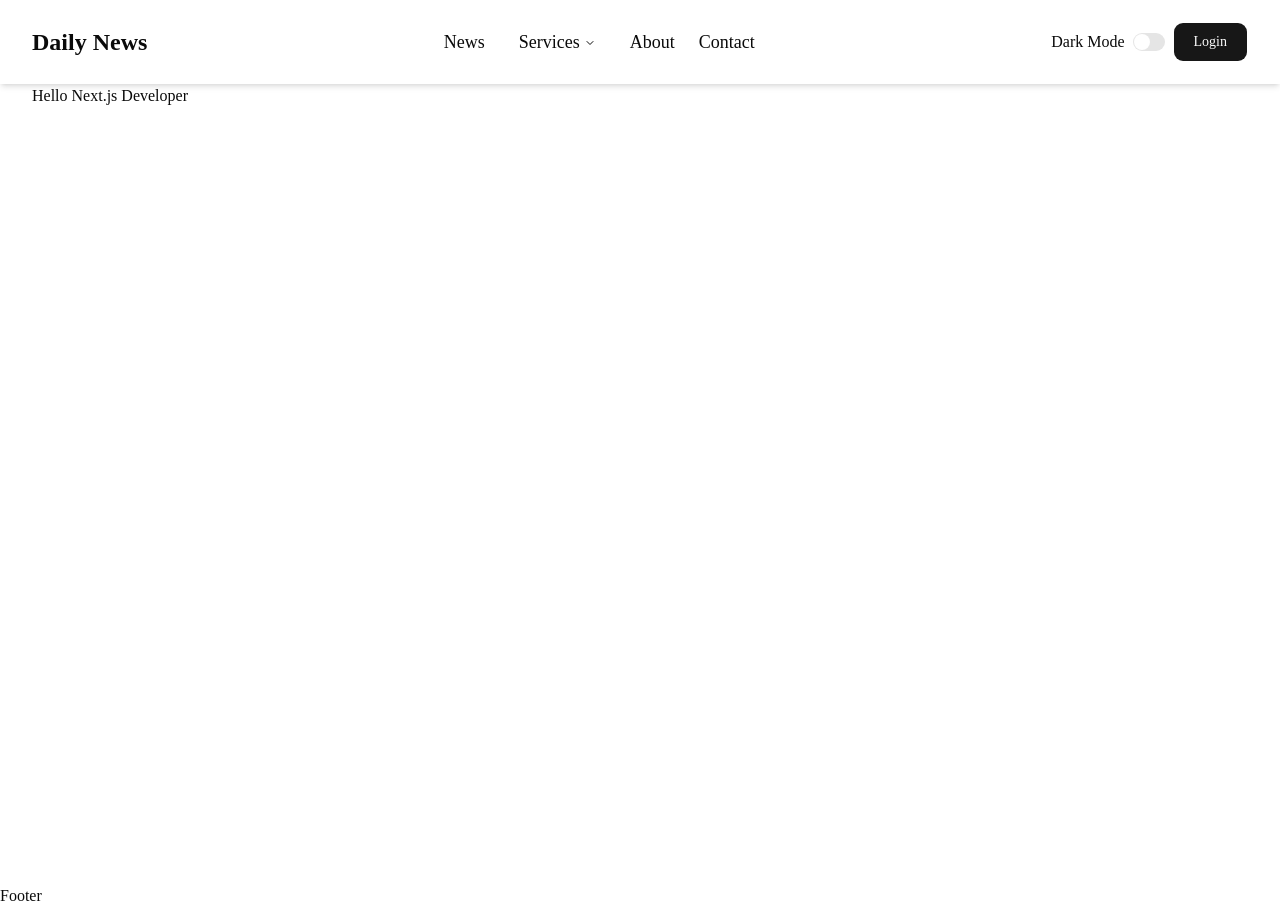
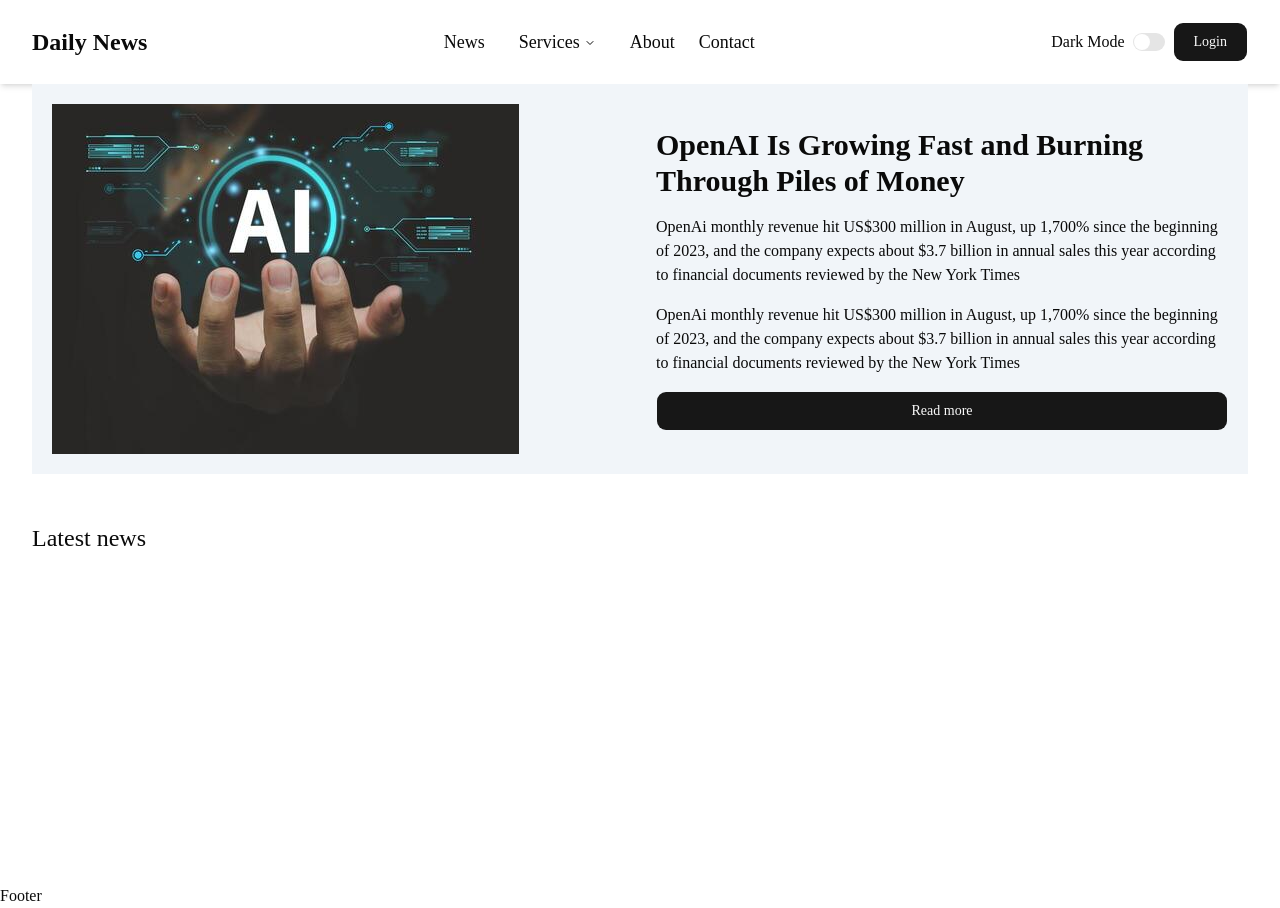
Before and after one commit to mdmohsin-dev/next-news-portal, a Next.js app: page / in a window 1280 px wide. Built offline with nearby package versions, Linux system fonts and the light colour scheme.

Commit message:
create banner

```diff
--- /dev/null
+++ b/src/app/about/page.tsx
@@ -0,0 +1,9 @@
+import React from 'react'
+
+const page = () => {
+  return (
+    <div>About page</div>
+  )
+}
+
+export default page
--- /dev/null
+++ b/src/app/contact/page.tsx
@@ -0,0 +1,9 @@
+import React from 'react'
+
+const page = () => {
+  return (
+    <div>Contact page</div>
+  )
+}
+
+export default page
--- /dev/null
+++ b/src/app/news/page.tsx
@@ -0,0 +1,9 @@
+import React from 'react'
+
+const page = () => {
+  return (
+    <div>All News</div>
+  )
+}
+
+export default page
--- a/src/app/page.tsx
+++ b/src/app/page.tsx
@@ -1,7 +1,13 @@
+import Banner from "@/components/shared/Banner";
+
 export default function Home() {
   return (
     <div>
-      <h1>Hello Next.js Developer</h1>
+      <Banner></Banner>
+
+      <div className="my-12">
+        <h2 className="text-2xl">Latest news</h2>
+      </div>
     </div>
   );
 }
--- /dev/null
+++ b/src/components/shared/Banner.tsx
@@ -0,0 +1,23 @@
+import React from 'react';
+import { Button } from '../ui/button';
+import Image from 'next/image';
+import bannerImg from "../../assets/ai.jpg"
+
+const Banner = () => {
+    return (
+        <div className='bg-slate-100 flex items-center p-5 gap-8'>
+            <div className='w-1/2'>
+                <Image src={bannerImg} alt='bannerimge'/>
+            </div>
+            <div className='w-1/2 flex flex-col gap-4'>
+                <h3 className='text-3xl font-bold'>OpenAI Is Growing Fast and Burning Through Piles of Money</h3>
+                <p>OpenAi monthly revenue hit US$300 million in August, up 1,700% since the beginning of 2023, and the company expects about $3.7 billion in annual sales this year according to financial documents reviewed by the New York Times</p>
+
+                <p>OpenAi monthly revenue hit US$300 million in August, up 1,700% since the beginning of 2023, and the company expects about $3.7 billion in annual sales this year according to financial documents reviewed by the New York Times</p>
+                <Button variant="default">Read more</Button>
+            </div>
+        </div>
+    );
+};
+
+export default Banner;
--- a/src/components/shared/Navbar.tsx
+++ b/src/components/shared/Navbar.tsx
@@ -1,10 +1,14 @@
+'use client'
+
 import Link from "next/link"
 import { NavigationMenu, NavigationMenuContent, NavigationMenuItem, NavigationMenuLink, NavigationMenuList, NavigationMenuTrigger } from "../ui/navigation-menu"
 import { Switch } from "../ui/switch"
 import { Button } from "../ui/button"
 import { IoIosMenu } from "react-icons/io"
+import { usePathname } from "next/navigation"
 
 const Navbar = () => {
+    const pathname = usePathname()
     return (
         <header className="py-4 shadow-md">
             <nav className="max-w-7xl mx-auto px-4 sm:px-6 lg:px-8 flex justify-between items-center">
@@ -15,7 +19,7 @@
                 <NavigationMenu className="hidden lg:flex">
                     <NavigationMenuList>
                         <NavigationMenuItem>
-                            <NavigationMenuLink href="/news">News</NavigationMenuLink>
+                            <NavigationMenuLink className={`${pathname === '/news'&&'text-red-500 font-semibold'}`} href="/news">News</NavigationMenuLink>
 
                             <NavigationMenuLink href="/services">
                                 <NavigationMenuTrigger> Services</NavigationMenuTrigger>
@@ -28,9 +32,9 @@
                                 </NavigationMenuContent>
                             </NavigationMenuLink>
 
-                            <NavigationMenuLink href="/news">About</NavigationMenuLink>
+                            <NavigationMenuLink className={`${pathname === '/about'&&'text-red-500 font-semibold'}`} href="/about">About</NavigationMenuLink>
 
-                            <NavigationMenuLink href="/news">Contact</NavigationMenuLink>
+                            <NavigationMenuLink className={`${pathname === '/contact'&&'text-red-500 font-semibold'}`} href="/contact">Contact</NavigationMenuLink>
 
                         </NavigationMenuItem>
                     </NavigationMenuList>
@@ -43,7 +47,7 @@
                     </div>
                 </div>
                 <div className="lg:hidden">
-<IoIosMenu size={35}></IoIosMenu>
+                    <IoIosMenu size={35}></IoIosMenu>
                 </div>
             </nav>
         </header>
```
Also changed, not shown: src/assets/ai.jpg (added).
